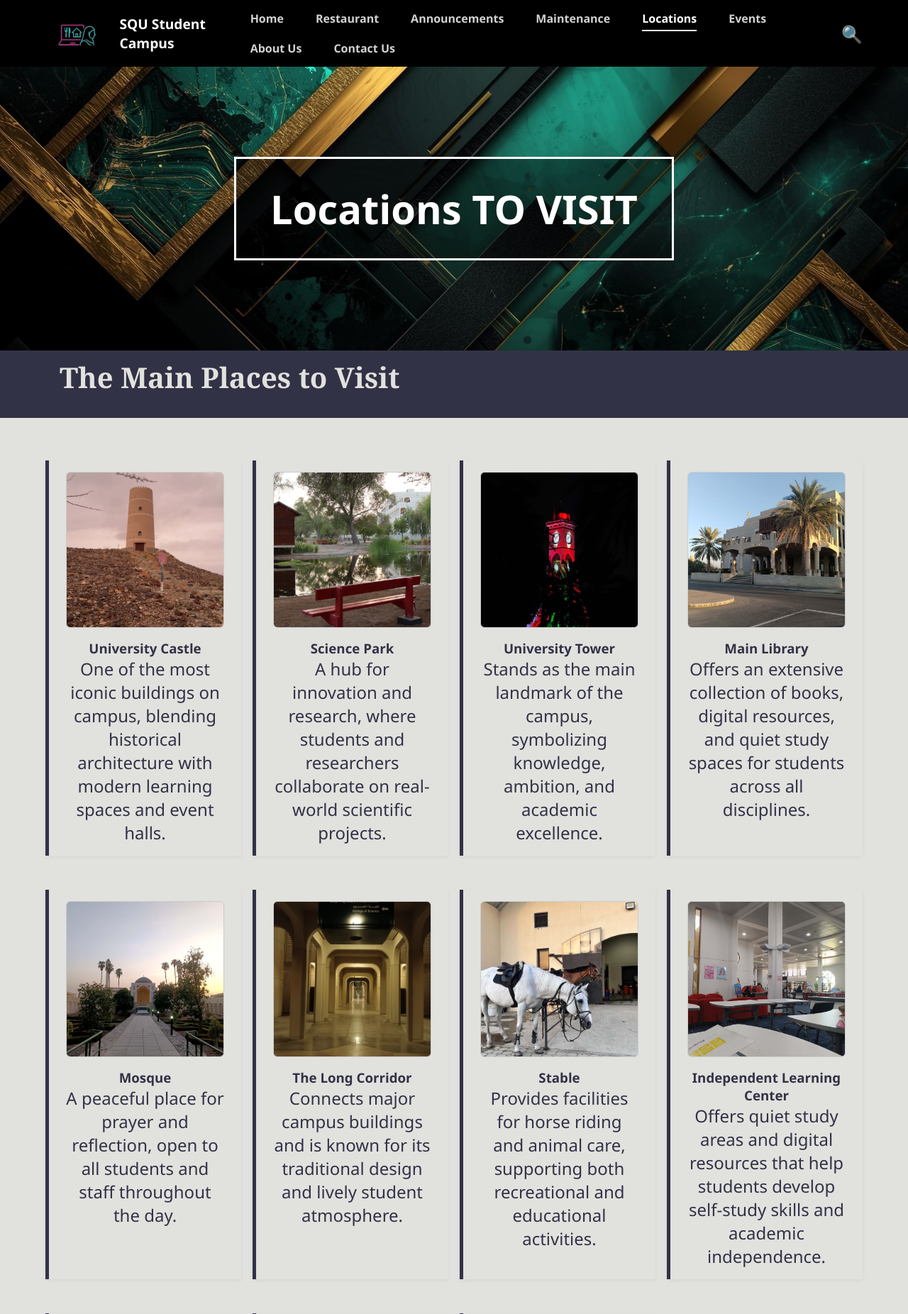
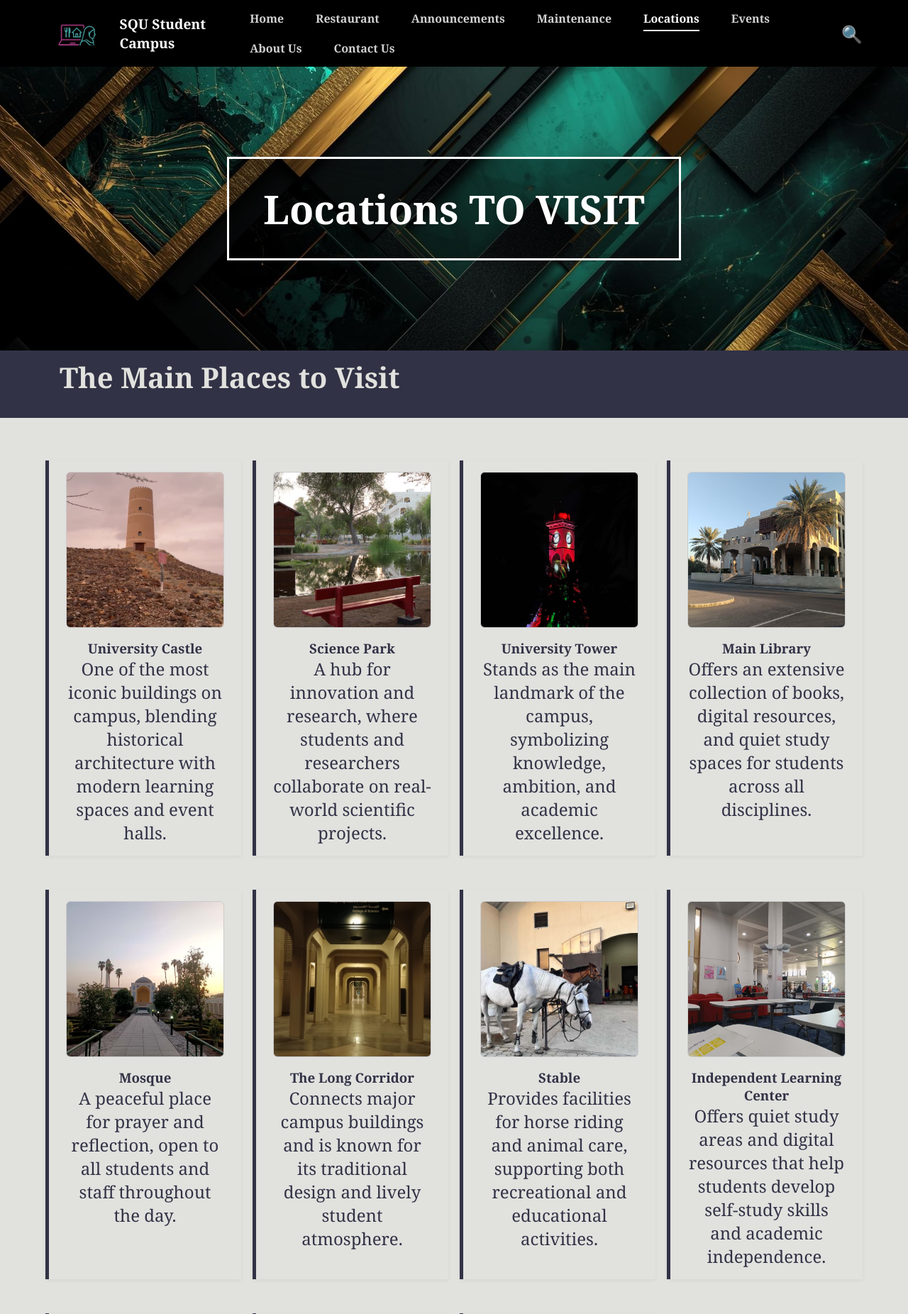
Before and after one commit to Toqa-22/Web-project, a PHP site: page /Locations.html in a window 1280 px wide. Shown: the top 1852 px of the page at 71% size. Run offline with PHP 8.4, Linux system fonts and the light colour scheme.

Commit message:
update the font-family

```diff
--- a/Web_project/Style.css
+++ b/Web_project/Style.css
@@ -87,14 +87,12 @@
 
 
 body {
-    font-family: Arial, sans-serif;
     background-color: rgb(255, 255, 255);
-    font-family:'Segoe UI', Tahoma, Geneva, Verdana, sans-serif;
+    font-family:Georgia, Times, 'Times New Roman', serif;
 }
 
 
 h2 {
-    font-family: 'Georgia', serif;
     font-size: 2.8rem;
     color: rgb(58, 58, 78);
     margin-bottom: 20px;
```
